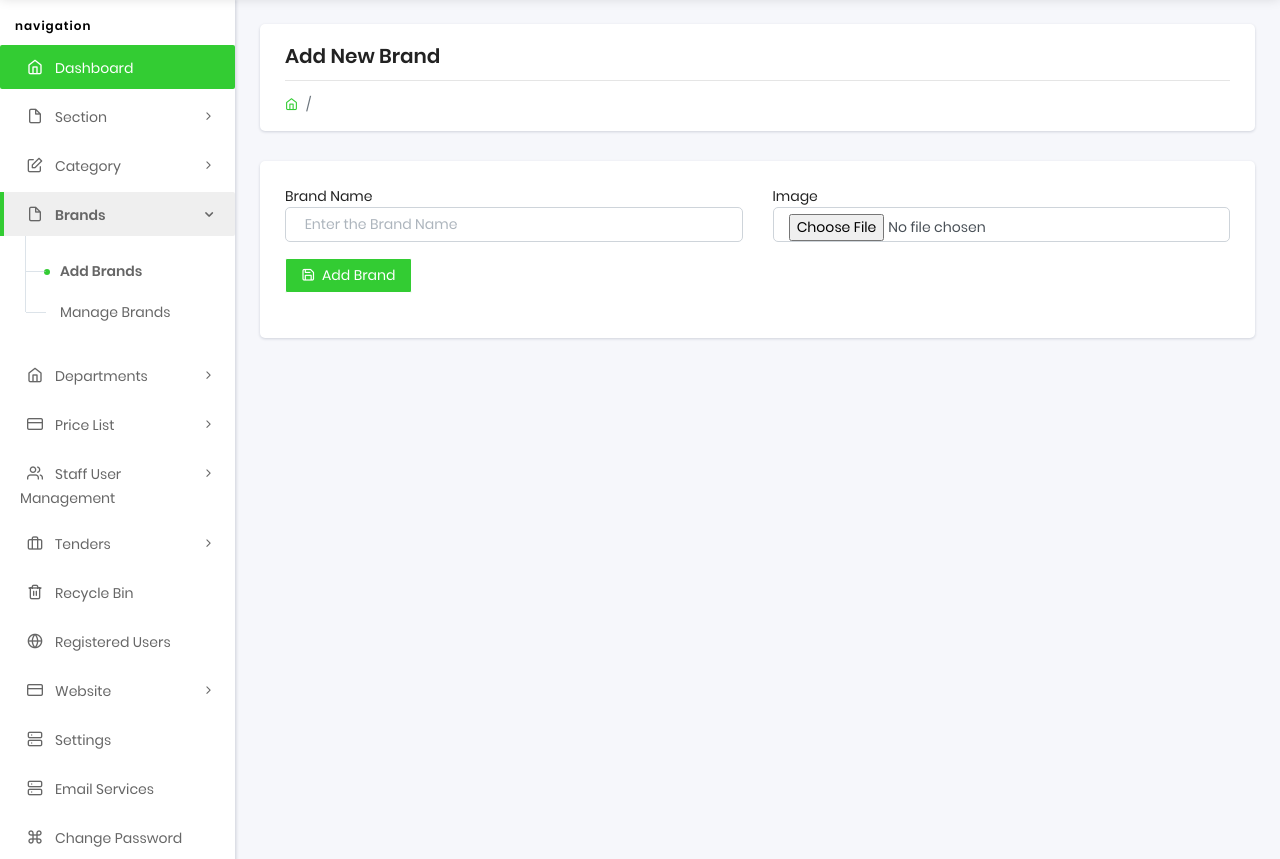
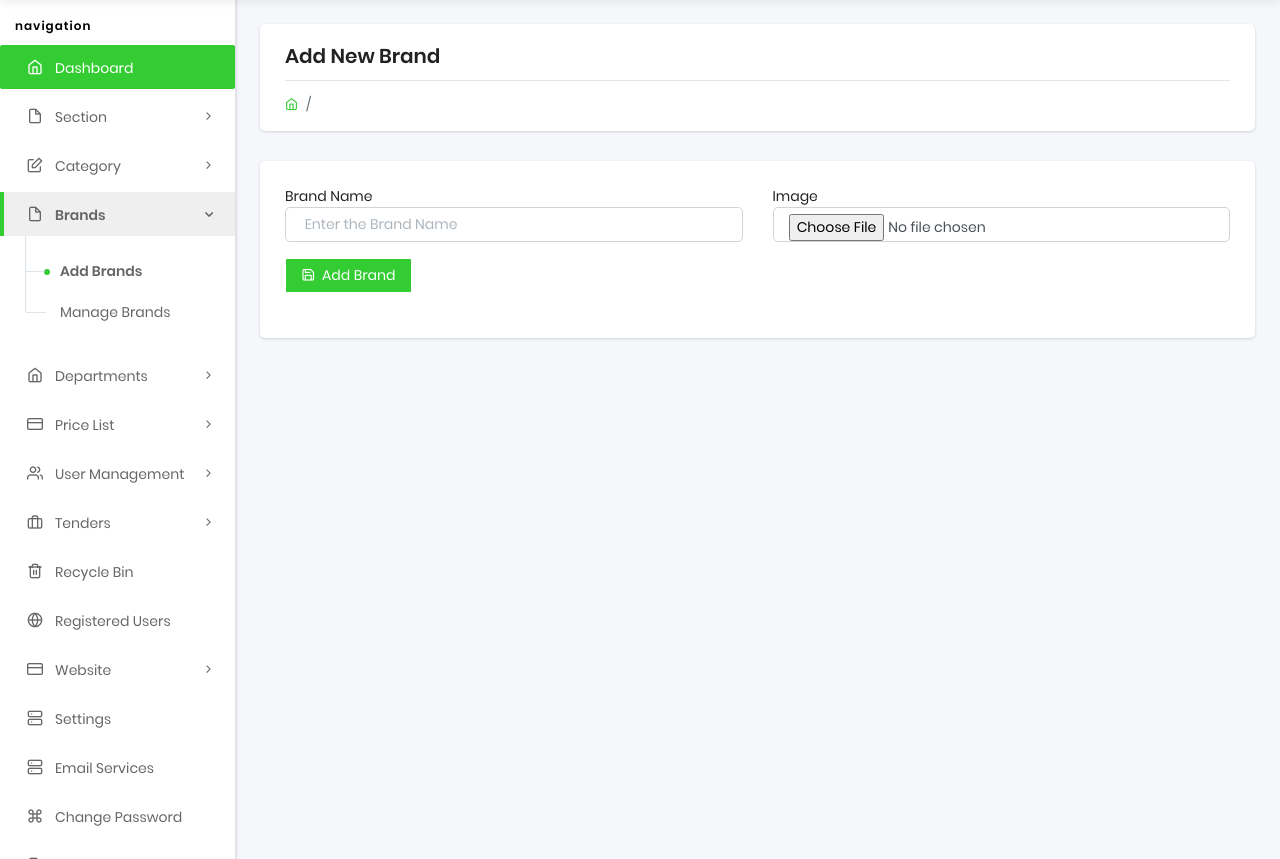
Before and after one commit to Yashdeep9073/quotetender, a PHP site: page /quotetender/login/add-brand.php in a window 1280 px wide. Shown: the part 57-916 px from the top of the page. Run offline with PHP 8.4, Linux system fonts and the light colour scheme; the visitor is signed in with stand-in values (Sample User, id 1); tables that the repository leaves empty or names only in its code hold one stand-in row (values such as "Sample post"); data that the repository does not hold is empty; some libraries are stand-ins or nearby versions.

Commit message:
ui-fix-navbar

```diff
--- a/login/navbar.php
+++ b/login/navbar.php
@@ -169,8 +169,7 @@ $isAdmin = strtolower($roleData['role_name']) === 'admin';
                     <!-- Staff User Menu -->
                     <li class="nav-item pcoded-hasmenu">
                         <a href="#!" class="nav-link "><span class="pcoded-micon"><i
-                                    class="feather icon-users"></i></span><span class="pcoded-mtext">Staff User
-                                Management</span></a>
+                                    class="feather icon-users"></i></span><span class="pcoded-mtext">User Management</span></a>
                         <ul class="pcoded-submenu">
                             <li><a href='manage-permissions.php'>Manage Permissions </a></li>
                             <li><a href='manage-roles.php'>Manage Roles </a></li>
```
